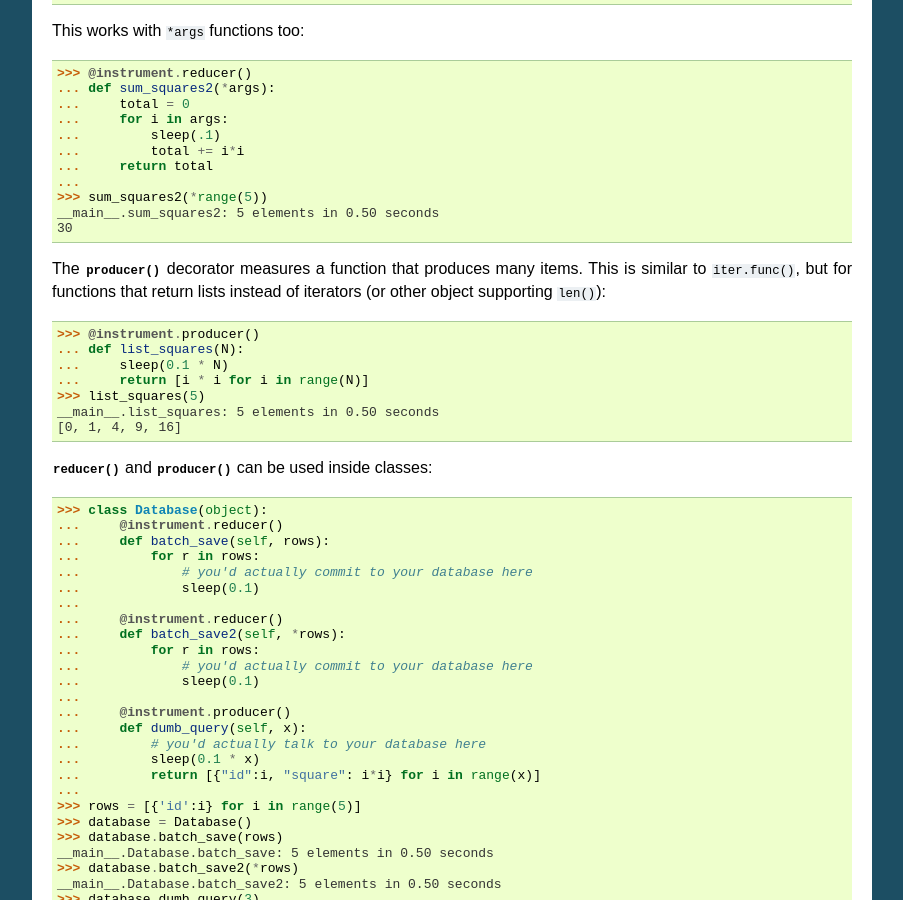
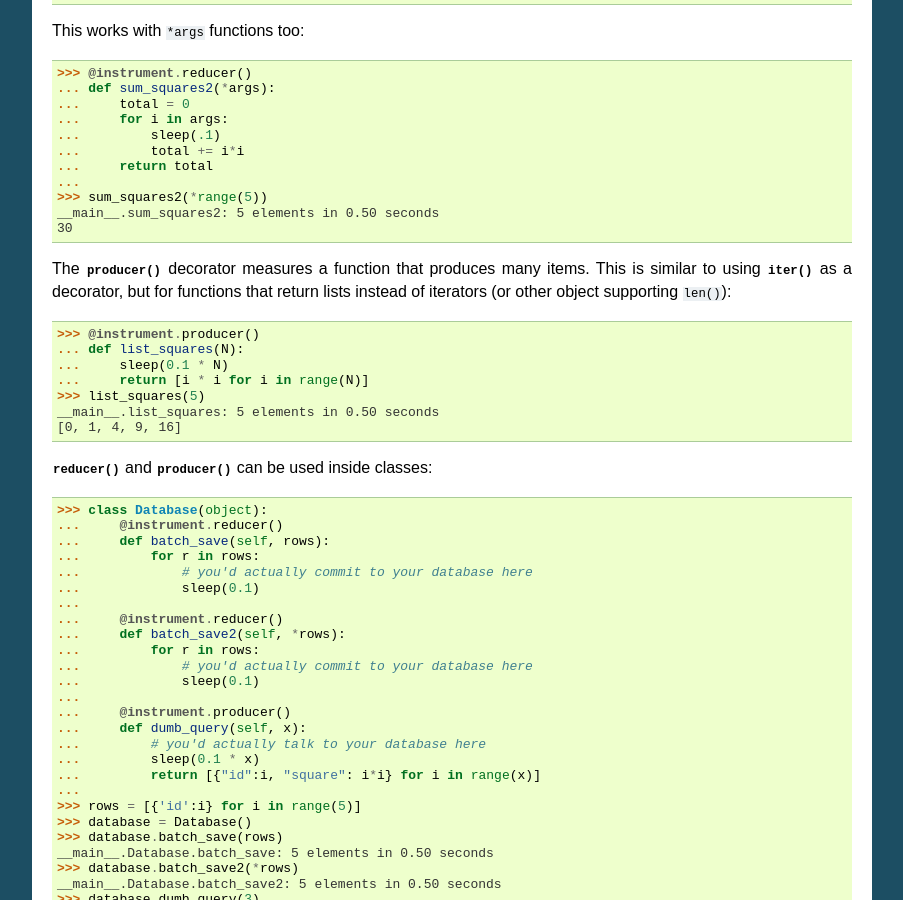
Before and after one commit to wearpants/instrument, a Sphinx documentation site: the page built from doc/basic_use.rst, in a window 1280 px wide and 900 px high, scrolled down 2021 px. Shown: the whole window, without its empty margins (198-1101 px from the left). Built offline with Sphinx 7.4.7, drawn with Linux system fonts in a browser that asks for light colours.

Commit message:
small doc fixes

```diff
--- a/doc/basic_use.rst
+++ b/doc/basic_use.rst
@@ -132,9 +132,9 @@ This works with ``*args`` functions too:
 __main__.sum_squares2: 5 elements in 0.50 seconds
 30
 
-The :func:`producer` decorator measures a function that produces many
-items. This is similar to ``iter.func()``, but for functions that
-return lists instead of iterators (or other object supporting ``len()``):
+The :func:`producer` decorator measures a function that produces many items. This is similar to
+using :func:`iter` as a decorator, but for functions that return lists instead of iterators (or
+other object supporting ``len()``):
 
 >>> @instrument.producer()
 ... def list_squares(N):
--- a/instrument/__init__.py
+++ b/instrument/__init__.py
@@ -275,7 +275,7 @@ def producer(*, name = None, metric = call_default):
     """Decorator to measure a function that produces many items.
 
     The function should return an object that supports ``__len__`` (ie, a
-    list). If the function returns an iterator, use ``iter.func()`` instead.
+    list). If the function returns an iterator, use :func:`iter` instead.
 
     :arg function metric: f(name, count, total_time)
     :arg str name: name for the metric
```
